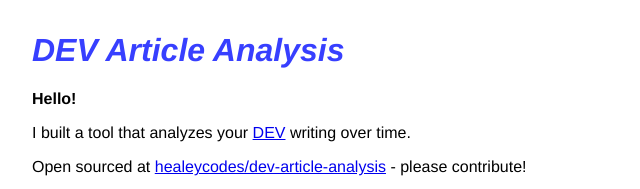
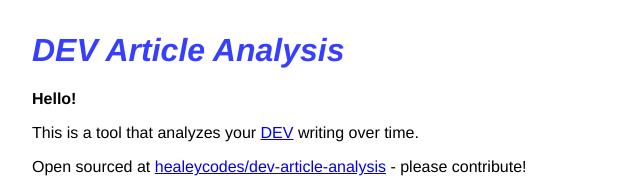
Before and after one commit to healeycodes/dev-article-analysis, a website: page views/index.html in a window 1280 px wide. Shown: the top 189 px of the page, 0-640 px from the left. Drawn offline with Linux system fonts and the light colour scheme.

Commit message:
Fix intro language

```diff
--- a/views/index.html
+++ b/views/index.html
@@ -26,7 +26,7 @@
       <p class="bold">Hello!</p>
 
       <p>
-        I built a tool that analyzes your
+        This is a tool that analyzes your
         <a href="https://dev.to">DEV</a> writing over time.
       </p>
       <p>
```
